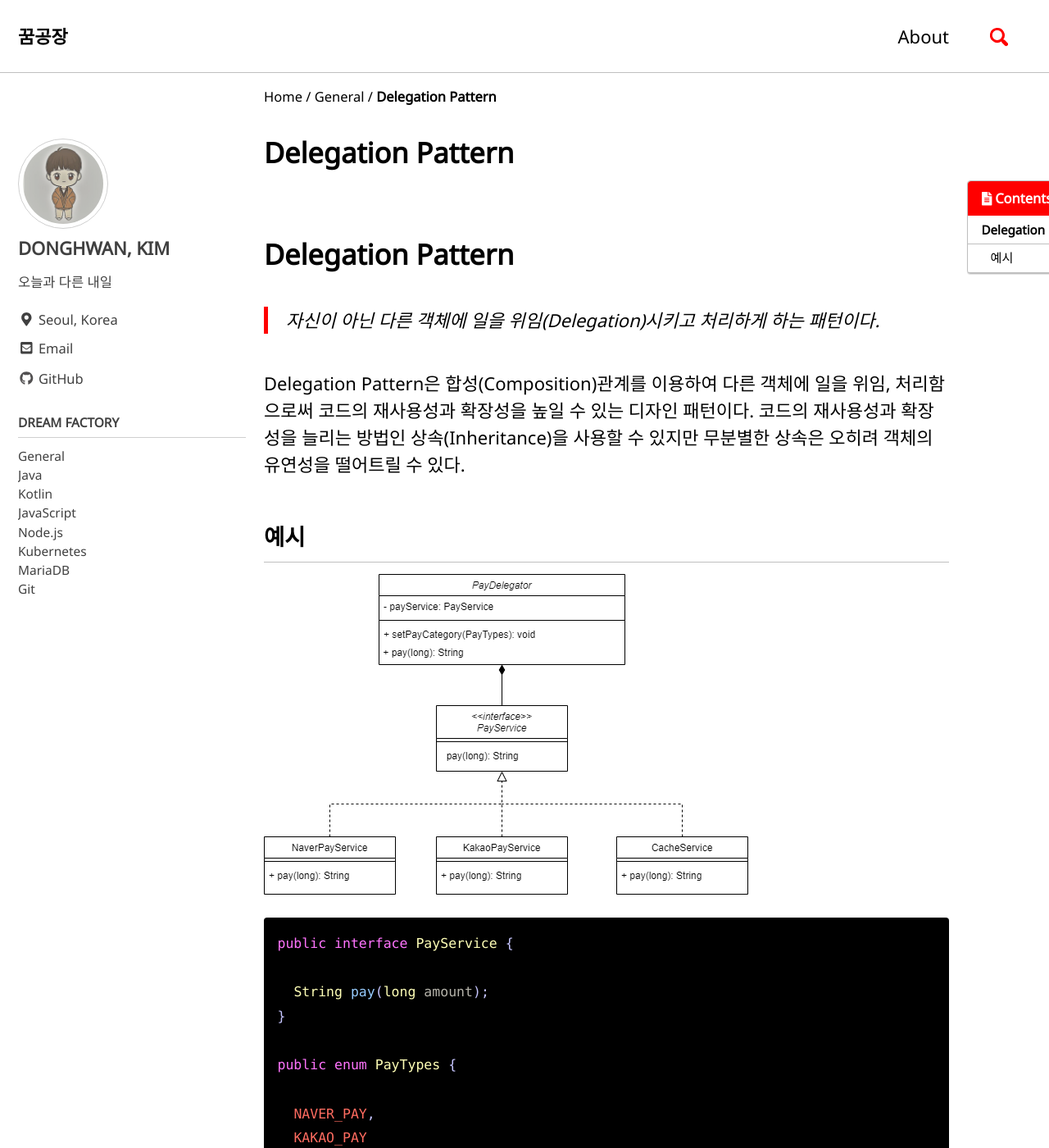
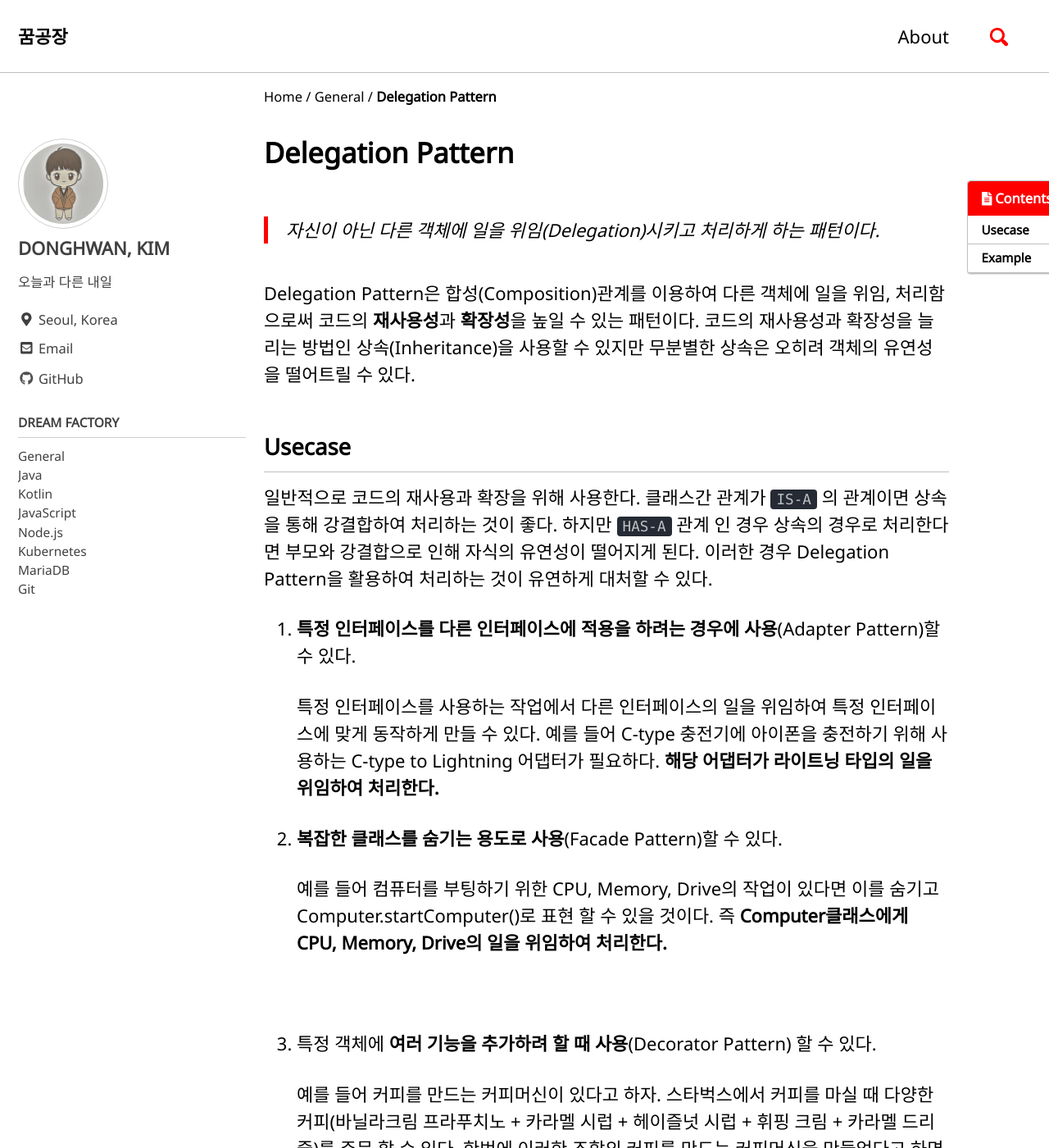
Before and after one commit to yearnlune/yearnlune.github.io, a Jekyll site: the page built from _posts/2022-01-24-delegation-pattern.md, in a window 1280 px wide and 1400 px high. Shown: the whole window at 82% size. Built offline with Jekyll 4.4.1, drawn with Linux system fonts in a browser that asks for light colours; cached includes are drawn as plain includes; comment, search, counter and statistics services are not loaded; some of the changed text lies outside the part shown.

Commit message:
fix: Posted 'Delegation pattern'

````diff
--- a/_posts/2022-01-24-delegation-pattern.md
+++ b/_posts/2022-01-24-delegation-pattern.md
@@ -7,19 +7,39 @@ title: Delegation Pattern
 date: 2022/01/24
 author: 김동환
 description: delegation design pattern
-disabled: true
+disabled: false
 categories:
   - general
 ---
 
-# Delegation Pattern
-
 > 자신이 아닌 다른 객체에 일을 위임(Delegation)시키고 처리하게 하는 패턴이다.
 >
 
-Delegation Pattern은  합성(Composition)관계를 이용하여 다른 객체에 일을 위임, 처리함으로써 코드의 재사용성과 확장성을 높일 수 있는 디자인 패턴이다. 코드의 재사용성과 확장성을 늘리는 방법인 상속(Inheritance)을 사용할 수 있지만 무분별한 상속은 오히려 객체의 유연성을 떨어트릴 수 있다.
+Delegation Pattern은 합성(Composition)관계를 이용하여 다른 객체에 일을 위임, 처리함으로써 코드의 **재사용성**과 **확장성**을 높일 수 있는 패턴이다. 코드의 재사용성과 확장성을 늘리는 방법인 상속(Inheritance)을 사용할 수 있지만 무분별한 상속은 오히려 객체의 유연성을 떨어트릴 수 있다.
 
-## 예시
+## Usecase
+
+일반적으로 코드의 재사용과 확장을 위해 사용한다. 클래스간 관계가 `IS-A` 의 관계이면 상속을 통해 강결합하여 처리하는 것이 좋다. 하지만 `HAS-A` 관계 인 경우 상속의 경우로 처리한다면 부모와 강결합으로 인해 자식의 유연성이 떨어지게 된다. 이러한 경우 Delegation Pattern을 활용하여 처리하는 것이 유연하게 대처할 수 있다.
+
+1. **특정 인터페이스를 다른 인터페이스에 적용을 하려는 경우에 사용**([Adapter Pattern](https://en.wikipedia.org/wiki/Adapter_pattern))할 수 있다.
+
+   특정 인터페이스를 사용하는 작업에서 다른 인터페이스의 일을 위임하여 특정 인터페이스에 맞게 동작하게 만들 수 있다. 예를 들어 C-type 충전기에 아이폰을 충전하기 위해 사용하는 C-type to Lightning 어댑터가 필요하다. **해당 어댑터가 라이트닝 타입의 일을 위임하여 처리한다.**
+
+
+2. **복잡한 클래스를 숨기는 용도로 사용**([Facade Pattern](https://en.wikipedia.org/wiki/Facade_pattern))할 수 있다.
+
+   예를 들어 컴퓨터를 부팅하기 위한 CPU, Memory, Drive의 작업이 있다면 이를 숨기고 Computer.startComputer()로 표현 할 수 있을 것이다. 즉 **Computer클래스에게 CPU, Memory, Drive의 일을 위임하여 처리한다.**
+
+
+3. 특정 객체에 **여러 기능을 추가하려 할 때 사용**([Decorator Pattern](https://en.wikipedia.org/wiki/Decorator_pattern)) 할 수 있다.
+
+   예를 들어 커피를 만드는 커피머신이 있다고 하자. 스타벅스에서 커피를 마실 때 다양한 커피(바닐라크림 프라푸치노 + 카라멜 시럽 + 헤이즐넛 시럽 + 휘핑 크림 + 카라멜 드리즐)를 주문 할 수 있다. 한번에 이러한 조합의 커피를 만드는 커피머신을 만들었다고 하면, 위와 다른 조합의 커피는 그에 맞는 새로운 커피머신을 만들어야한다.
+
+   즉 이러한 객체들의 조합을 하나의 클래스로 만들려고 할 경우에는 모든 경우의 수 만큼 클래스를 생성해야하는 문제가 생긴다. 그리하여, 각각의 기능들이 추가될 수 있는 커피머신(데코레이터)를 만들면 된다. **기본적인 커피머신(커피 만들기)의 일을 위임하여 추가적인 기능과 함께 일을 처리한다.**
+
+
+
+## Example
 
 ![/assets/images/general/payservice_example_diagram.png](/assets/images/general/payservice_example_diagram.png)
 
@@ -85,6 +107,7 @@ public class PayDelegator {
   }
 }
 ```
+
 
 ```java
 @Test
@@ -114,4 +137,6 @@ void payWithKakaoPay() {
 }
 ```
 
+
+
 `PayService` 에서는 결제 관련 서비스(`String pay(long amount)`)를 제공하고 있다. `PayDelegator` 는 결제 관련 서비스를 위임 받고 처리한다.
````
Also changed, not shown: other parts of _posts/2022-01-24-delegation-pattern.md (+2 -0 lines).
